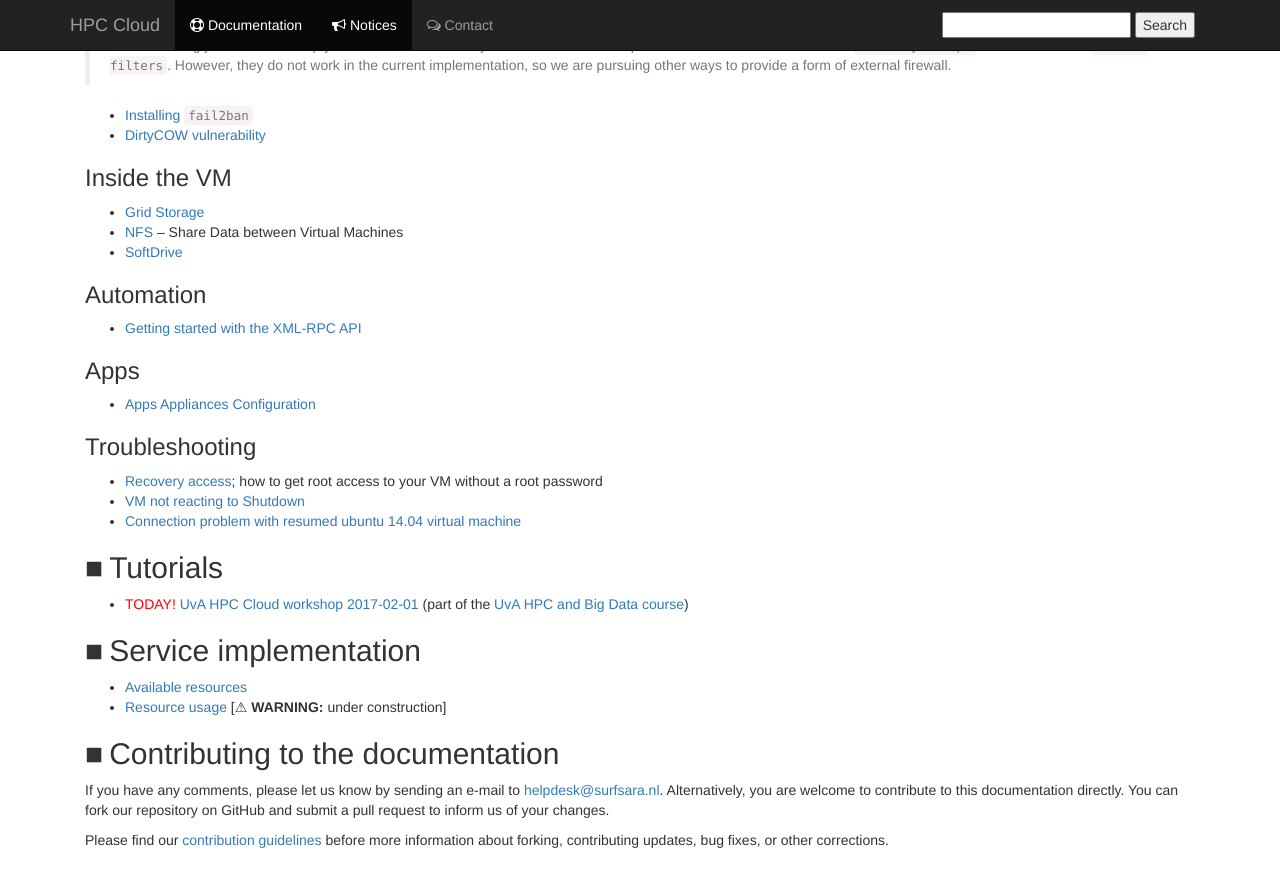
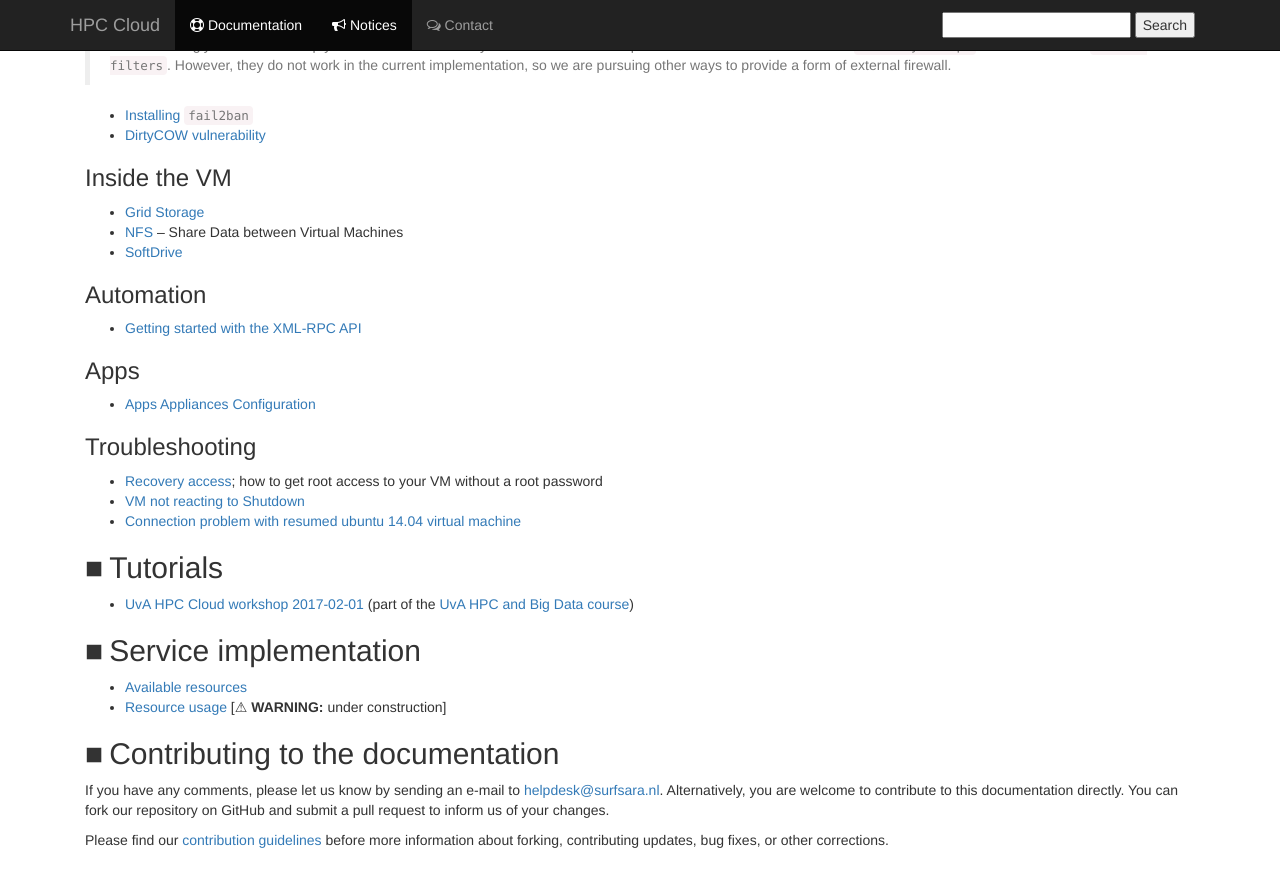
Before and after one commit to sara-nl/clouddocs, a Jekyll site: the page built from index.markdown, in a window 1280 px wide and 900 px high, scrolled down 1239 px. Shown: the top 887 px of the window. Built offline with Jekyll 4.4.1, drawn with Linux system fonts in a browser that asks for light colours; nearby versions of some CDN libraries; our own code applies the rules of GitHub Pages for plain Markdown files.

Commit message:
Not today any more

```diff
--- a/index.markdown
+++ b/index.markdown
@@ -84,7 +84,7 @@ This _wiki_ collects the documentation for the **HPC Cloud** at SURFsara. The do
 
 
 ## Tutorials
-* <span style="color:red;">TODAY! </span>[UvA HPC Cloud workshop 2017-02-01](UvA-20170201/index) (part of the [UvA HPC and Big Data course](http://hpc.uva.nl))
+* [UvA HPC Cloud workshop 2017-02-01](UvA-20170201/index) (part of the [UvA HPC and Big Data course](http://hpc.uva.nl))
 
 <!---
 * [SURF Research Bootcamp 2016-11-10](bootcamp-20161110/index)
```
